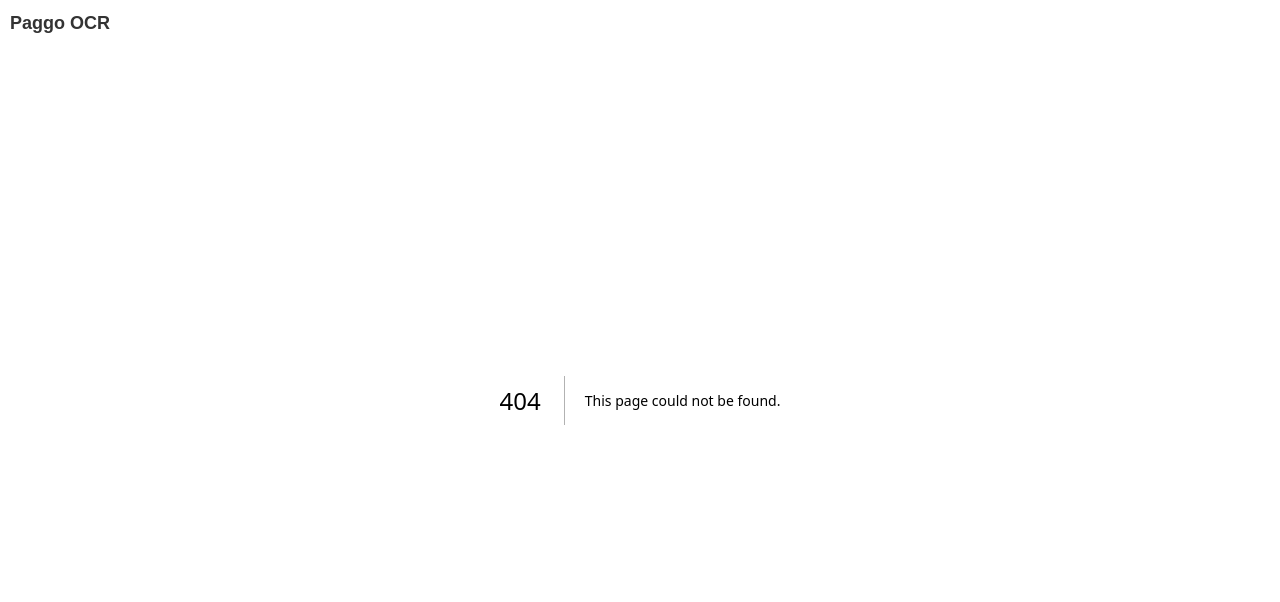
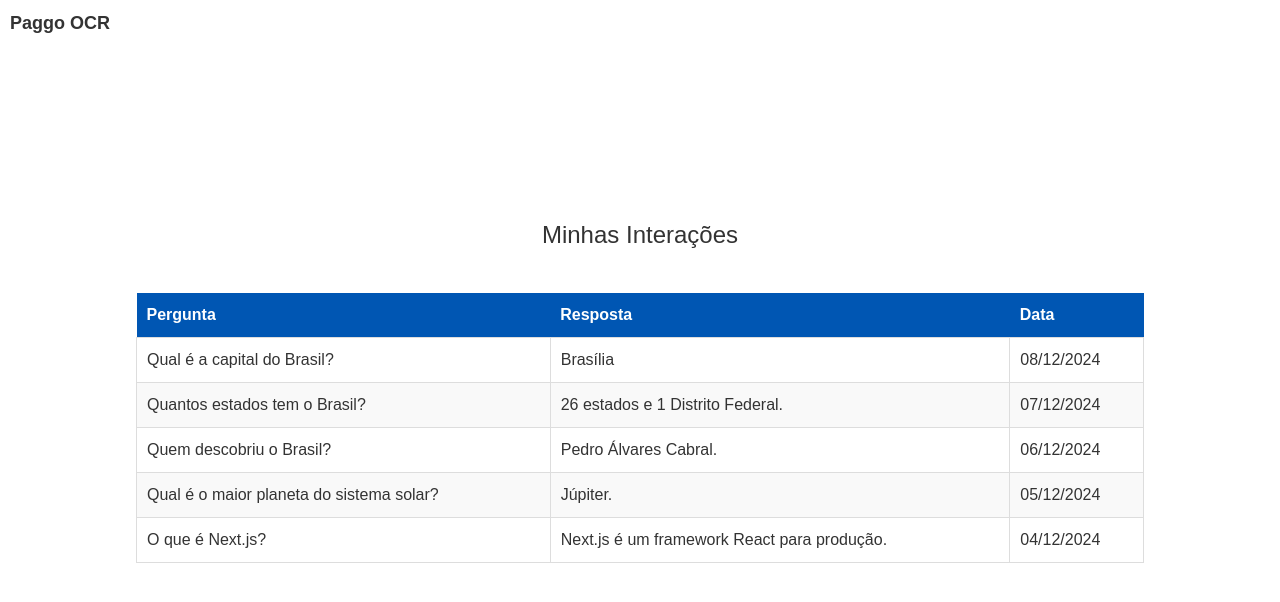
Before and after one commit to AirtonOliveiraS/paggo_case, a Next.js app: page /myInteractions in a window 1280 px wide. Before the commit this address had no page. Shown: the top 602 px of the page. Built offline with nearby package versions, Linux system fonts and the light colour scheme.

Commit message:
feat: Pagina de interações

```diff
--- /dev/null
+++ b/src/app/data/mockInteractions.js
@@ -0,0 +1,34 @@
+const mockInteractions = [
+    {
+      id: 1,
+      question: "Qual é a capital do Brasil?",
+      answer: "Brasília",
+      date: "2024-12-08T14:48:00.000Z",
+    },
+    {
+      id: 2,
+      question: "Quantos estados tem o Brasil?",
+      answer: "26 estados e 1 Distrito Federal.",
+      date: "2024-12-07T10:30:00.000Z",
+    },
+    {
+      id: 3,
+      question: "Quem descobriu o Brasil?",
+      answer: "Pedro Álvares Cabral.",
+      date: "2024-12-06T09:15:00.000Z",
+    },
+    {
+      id: 4,
+      question: "Qual é o maior planeta do sistema solar?",
+      answer: "Júpiter.",
+      date: "2024-12-05T16:00:00.000Z",
+    },
+    {
+      id: 5,
+      question: "O que é Next.js?",
+      answer: "Next.js é um framework React para produção.",
+      date: "2024-12-04T12:45:00.000Z",
+    },
+  ];
+
+  export default mockInteractions;
--- /dev/null
+++ b/src/app/myInteractions/page.js
@@ -0,0 +1,43 @@
+"use client";
+
+import React, { useState, useEffect } from "react";
+import mockInteractions from "../data/mockInteractions";
+import styles from "./page.module.css";
+
+export default function MyInteractions() {
+  const [interactions, setInteractions] = useState([]);
+
+  useEffect(() => {
+    // Simula uma requisição carregando os dados do arquivo mock
+    setInteractions(mockInteractions);
+  }, []);
+
+  return (
+    <div className={styles.container}>
+      <h1 className={styles.title}>Minhas Interações</h1>
+
+      {interactions.length === 0 ? (
+        <p className={styles.error}>Nenhuma interação encontrada.</p>
+      ) : (
+        <table className={styles.table}>
+          <thead>
+            <tr>
+              <th>Pergunta</th>
+              <th>Resposta</th>
+              <th>Data</th>
+            </tr>
+          </thead>
+          <tbody>
+            {interactions.map((interaction) => (
+              <tr key={interaction.id}>
+                <td>{interaction.question}</td>
+                <td>{interaction.answer}</td>
+                <td>{new Date(interaction.date).toLocaleDateString("pt-BR")}</td>
+              </tr>
+            ))}
+          </tbody>
+        </table>
+      )}
+    </div>
+  );
+}
--- /dev/null
+++ b/src/app/myInteractions/page.module.css
@@ -0,0 +1,50 @@
+.container {
+  display: flex;
+  align-items: center;
+  justify-content: center;
+  flex-direction: column;
+  height: 100vh;
+  background-color: #fff; /* Fundo branco */
+  gap: 20px;
+  font-family: Arial, sans-serif;
+  padding: 10px;
+}
+
+.title {
+  font-size: 24px;
+  color: #333;
+}
+
+.table {
+  width: 80%; /* Ajuste a largura conforme necessário */
+  border-collapse: collapse;
+  margin: 20px 0;
+}
+
+.table th {
+  background-color: #0056b3; /* Cabeçalho azul */
+  color: white;
+  padding: 10px;
+  text-align: left;
+}
+
+.table td {
+  border: 1px solid #ddd;
+  padding: 10px;
+  text-align: left;
+  color: #333;
+}
+
+.table tr:nth-child(even) {
+  background-color: #f9f9f9;
+}
+
+.table tr:hover {
+  background-color: #f1f1f1;
+}
+
+.error {
+  color: red;
+  font-size: 14px;
+  text-align: center;
+}
```
